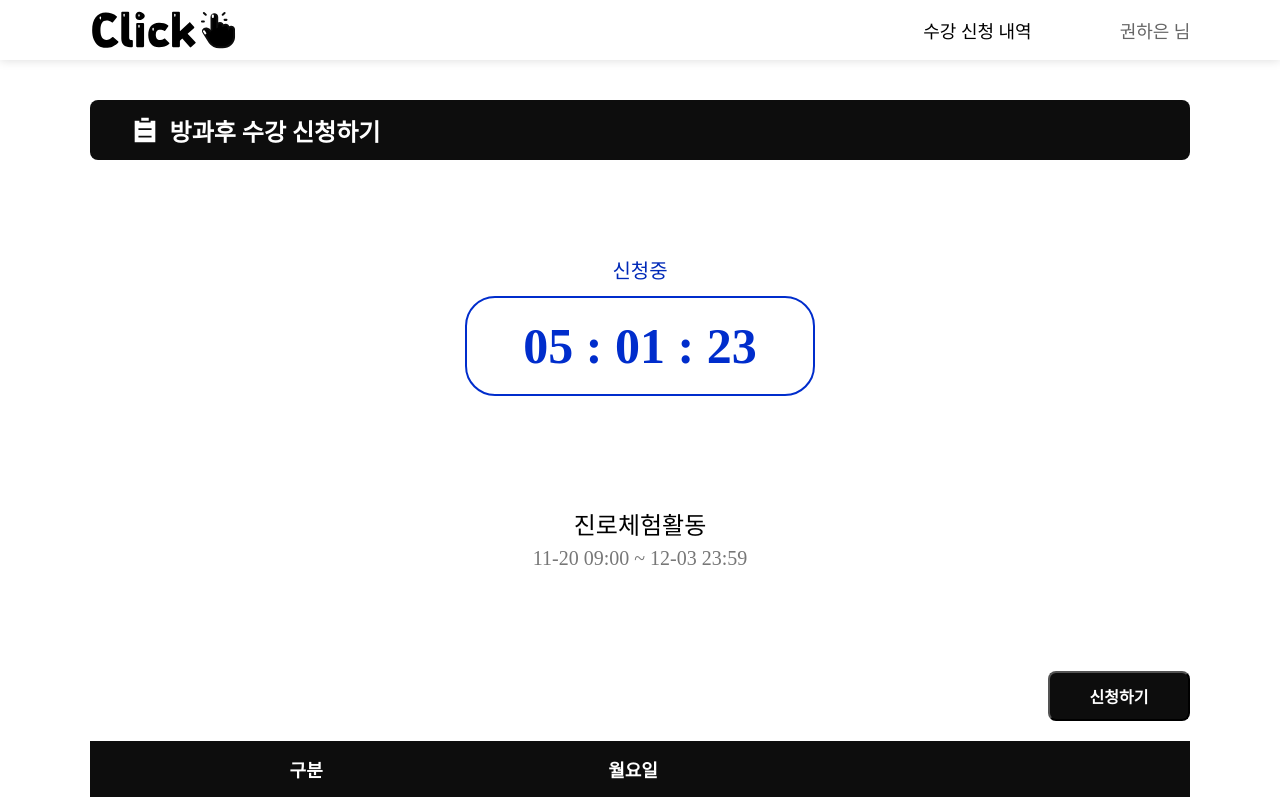
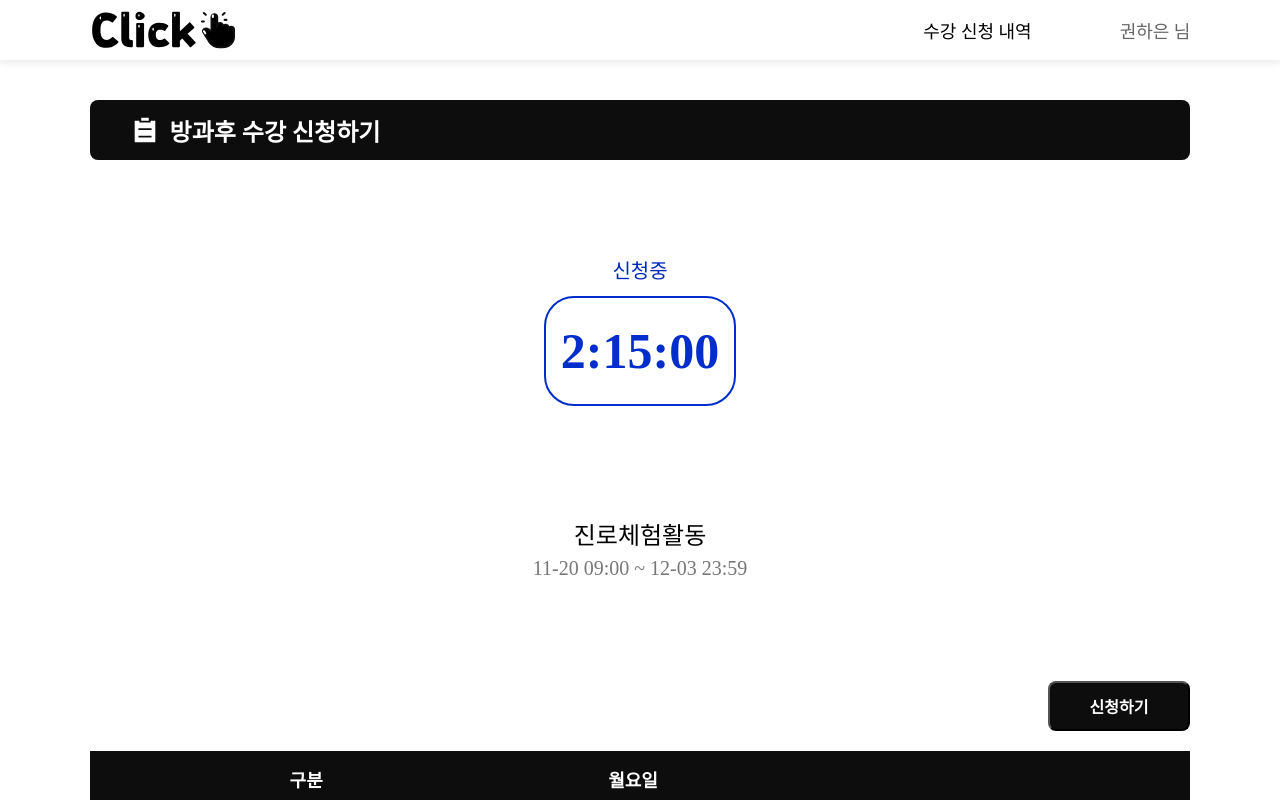
Before and after one commit to kodomomo/afterschool-Frontend, a React (Create React App) app in the folder afterschool-frontend/: page /afterSchoolCourseRegistration in a window 1280 px wide. Shown: the top 800 px of the page. Built offline with nearby package versions, Linux system fonts and the light colour scheme.

Commit message:
feat :: 체크박스 수정

```diff
--- a/afterschool-frontend/src/components/afterSchoolCourse/AfterSchoolCourseRegistration.tsx
+++ b/afterschool-frontend/src/components/afterSchoolCourse/AfterSchoolCourseRegistration.tsx
@@ -2,8 +2,23 @@ import styled from "styled-components";
 import Header from "../header";
 import { ListImg } from "../../assets";
 import AfterSchoolCourseRegistrationList from "./AfterSchoolCourseRegistrationList";
+import { useNavigate } from "react-router";
+
+import { format } from 'date-fns';
 
 const AfterSchoolCourseRegistration = () => {
+
+  const navigate = useNavigate();
+
+
+  const date = new Date();
+  const formattedDate = format(date, ' h:mm:ss');
+
+  const handleApplyButtonClick = () => {
+    alert("신청되었습니다!");
+   navigate("/main")
+  };
+
   return(
     <>
     <Header />
@@ -15,13 +30,13 @@ const AfterSchoolCourseRegistration = () => {
         <TimerSection>
           <State>신청중</State>
           <div>
-            <Timer>05 : 01 : 23</Timer>
+            <Timer>{formattedDate}</Timer>
           </div>
           <Subject>진로체험활동</Subject>
           <Time>11-20 09:00 ~ 12-03 23:59</Time>
         </TimerSection>
         <ButtonSection>
-          <Button>신청하기</Button>
+          <Button onClick={handleApplyButtonClick} >신청하기</Button>
         </ButtonSection>
         <div>
           <ListTitle>
@@ -87,8 +102,8 @@ const Timer = styled.div`
   display: flex;
   justify-content: center;
   align-items: center;
-  width: 350px;
-  height: 100px;
+  width: 20%;
+  height: 110px;
   border-radius: 30px;
   border: 2px solid #002DCC;
   background: #FFF;
```
